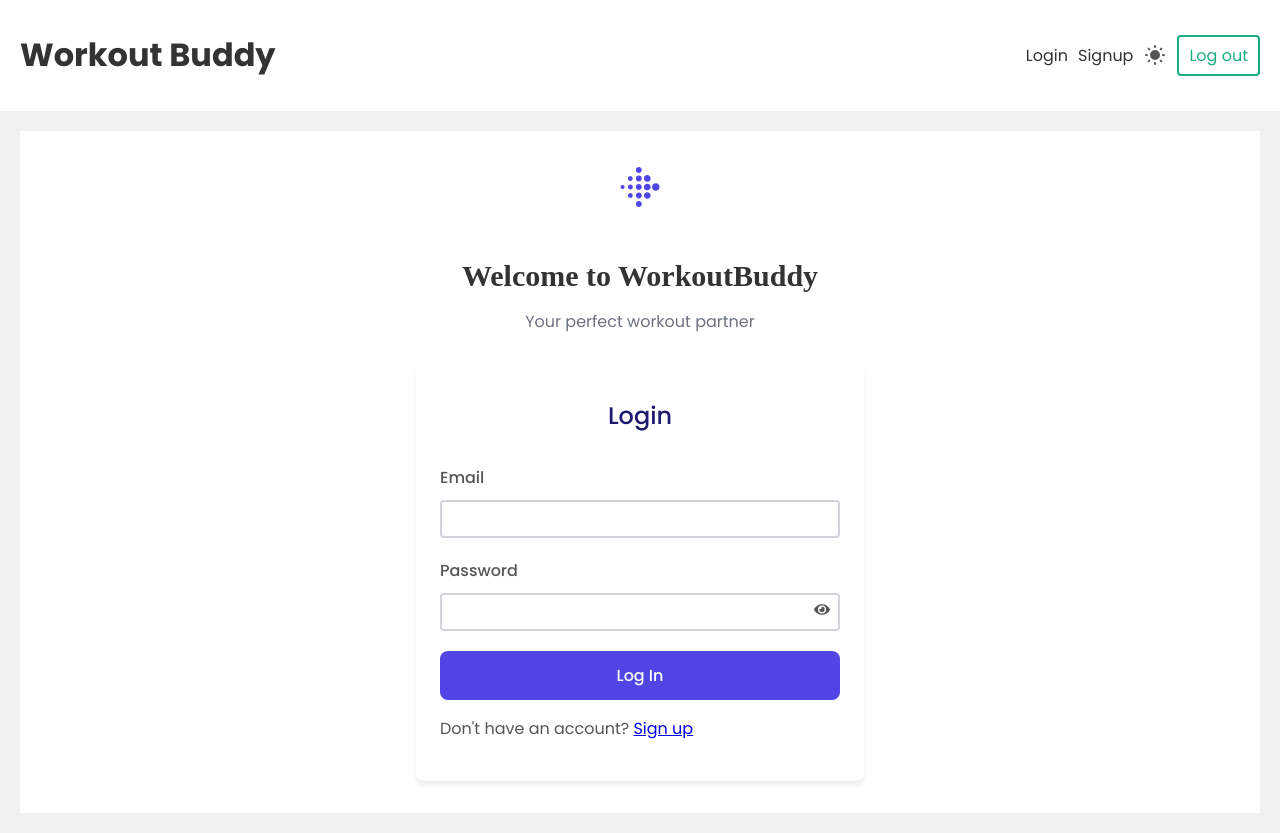
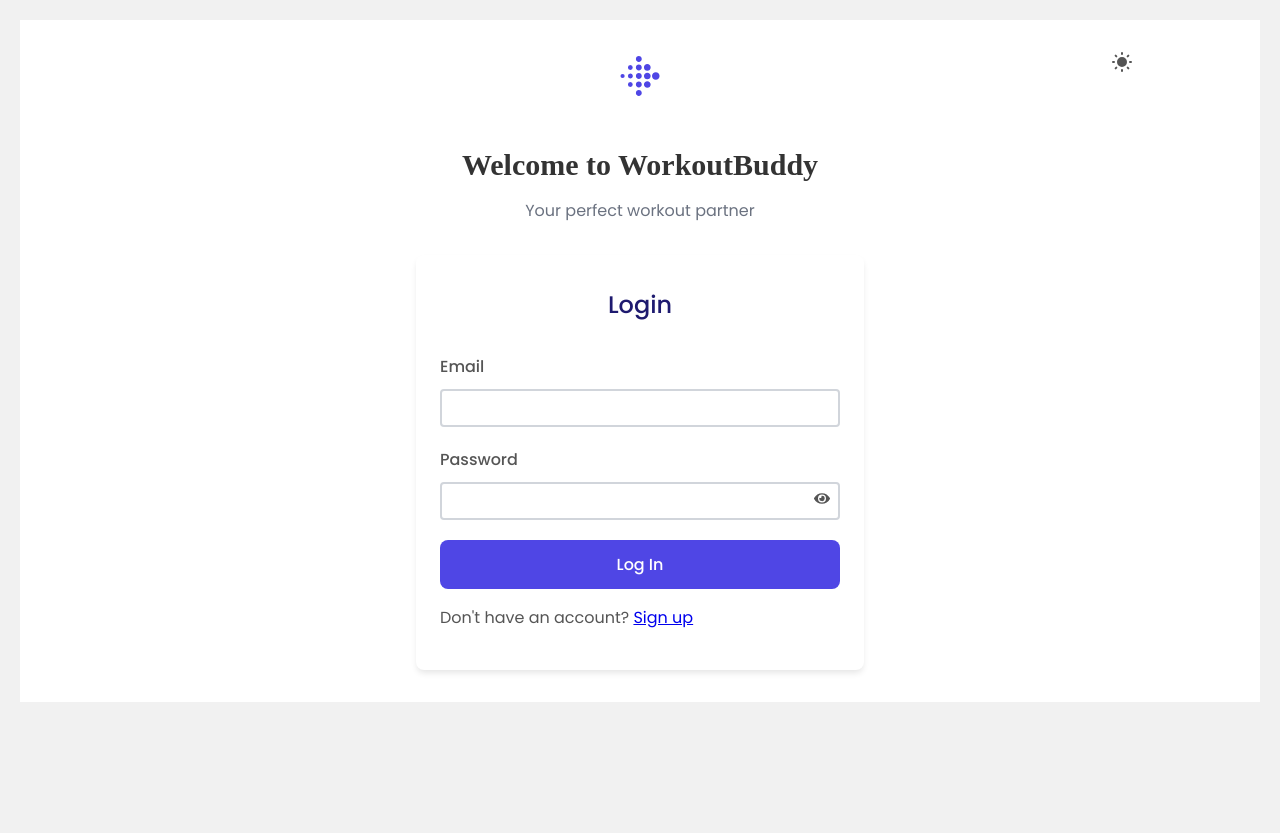
Before and after one commit to techcsispit/MERN-Auth-Workouts-App, a React (Create React App) app in the folder frontend/: page /login in a window 1280 px wide. After the commit the page ends 800 px from the top, so only its background shows below. Built offline with nearby package versions, Linux system fonts and the light colour scheme; a web font is replaced by a local one.

Commit message:
changed navbar positions

```diff
--- a/frontend/src/App.js
+++ b/frontend/src/App.js
@@ -14,7 +14,7 @@ function App() {
   return (
     <div className="App">
       <BrowserRouter>
-        <Navbar />
+        {/* <Navbar /> */}
         <div className="pages">
           <Routes>
             <Route
--- a/frontend/src/index.css
+++ b/frontend/src/index.css
@@ -36,7 +36,10 @@ body {
 }
 
 header {
-  background: var(--surface);
+  /* background: var(--surface); */
+  margin-bottom: 20px;
+  margin-top: -20px;
+
 }
 header .container {
   max-width: 1400px;
@@ -137,7 +140,7 @@ nav{
   align-items:center;
 }
 nav a{
-  margin-left:10px;
+  margin-left:20px;
 }
 nav button{
   background: var(--surface);
@@ -331,6 +334,13 @@ body.dark-mode .theme-toggle .moon {
     justify-content: center;
 }
 
+.auth-theme{
+    position: absolute;
+    right:100px;
+    top: 50px;
+    width: 70px;
+}
+
 @media (min-width: 640px) {
   .auth-form {
     padding: 2rem;
--- a/frontend/src/pages/Dashboard.js
+++ b/frontend/src/pages/Dashboard.js
@@ -6,6 +6,7 @@ import { useAuthContext } from '../hooks/useAuthContext';
 import { useTemplatessContext } from '../hooks/useTemplateContext';
 import { useWorkoutsContext } from '../hooks/useWorkoutsContext';
 import StreakTracker from '../components/StreakTracker';
+import Navbar from '../components/Navbar';
 // import RecentWorkoutsTable from '../components/RecentWorkoutsTable';
 
 // Register chart.js components
@@ -94,6 +95,8 @@ const scatterChartData = {
   };
 
   return (
+    <>
+    <Navbar />
     <Container>
 
       <Grid container spacing={4}>
@@ -155,6 +158,7 @@ const scatterChartData = {
         </Grid>
         </Grid>
     </Container>
+    </>
   );
 };
 
--- a/frontend/src/pages/Goal.js
+++ b/frontend/src/pages/Goal.js
@@ -7,6 +7,7 @@ import AddIcon from '@mui/icons-material/Add';
 import SaveIcon from '@mui/icons-material/Save';
 import axios from 'axios';
 import { useAuthContext } from '../hooks/useAuthContext';
+import Navbar from '../components/Navbar';
 
 const GoalsComponent = () => {
   const [goals, setGoals] = useState([{ exercise: '', targetLoad: '', targetReps: '' }]);
@@ -67,6 +68,8 @@ const GoalsComponent = () => {
   };
 
   return (
+    <>
+    <Navbar />
     <Card sx={{ margin: 4, padding: 2, boxShadow: 3, borderRadius: 2 }}>
       <CardContent>
         <Typography variant="h4" gutterBottom sx={{ fontWeight: 'bold', color: '#1565C0' }}>
@@ -160,6 +163,7 @@ const GoalsComponent = () => {
         </Box>
       </CardContent>
     </Card>
+    </>
   );
 };
 
--- a/frontend/src/pages/Home.js
+++ b/frontend/src/pages/Home.js
@@ -8,6 +8,7 @@ import WorkoutForm from "../components/WorkoutForm";
 import Select from '@mui/material/Select';
 import MenuItem from '@mui/material/MenuItem';
 import Slider from '@mui/material/Slider';
+import Navbar from "../components/Navbar";
 
 
 const Home = () => {
@@ -76,6 +77,8 @@ const Home = () => {
   };
 
 return (
+  <>
+  <Navbar />
     <div className="home">
     <div className="workouts ">
     <div className="workout-details-left md:w-2/3 w-full pr-4">
@@ -155,6 +158,7 @@ return (
     </div>
 </div>
 </div>
+</>
 );
 
 };
--- a/frontend/src/pages/Login.js
+++ b/frontend/src/pages/Login.js
@@ -4,6 +4,7 @@ import { FaEye, FaEyeSlash } from 'react-icons/fa';  // Import eye icons for sho
 import { toast, ToastContainer } from 'react-toastify';  // Import toast functions
 import { MdFitbit } from "react-icons/md";
 import 'react-toastify/dist/ReactToastify.css';  // Import React Toastify CSS
+import DarkModeToggle from '../components/DarkMode';
 
 const Login = () => {
 
@@ -48,8 +49,10 @@ const Login = () => {
     };
 
     return (
-        <>
         <div className="auth-container">
+           <div className="auth-theme">
+           <DarkModeToggle />
+           </div>
       <div className="auth-form">
         <div className="auth-form-container">
           <div className="auth-logo">
@@ -113,7 +116,6 @@ const Login = () => {
             </div>
             </div>
             </div>
-        </>
     );
 };
 
--- a/frontend/src/pages/Templates.js
+++ b/frontend/src/pages/Templates.js
@@ -4,6 +4,7 @@ import TemplateForm from '../components/TemplateForm';
 import TemplateList from '../components/TemplateDetails';
 import { useTemplatessContext } from '../hooks/useTemplateContext';
 import { useAuthContext } from '../hooks/useAuthContext';
+import Navbar from '../components/Navbar';
 
 const Template = () => {
   const { templates, dispatch } = useTemplatessContext();
@@ -74,6 +75,8 @@ const Template = () => {
   };
 
   return (
+    <>
+    <Navbar />
     <Container maxWidth="lg" sx={{ marginTop: 4 }}>
       <Grid container spacing={4}>
         {/* Header */}
@@ -108,6 +111,7 @@ const Template = () => {
         </Grid>
       </Grid>
     </Container>
+    </>
   );
 };
 
```
Also changed, not shown: 1 other file (tests, documents, lock files or other folders).
